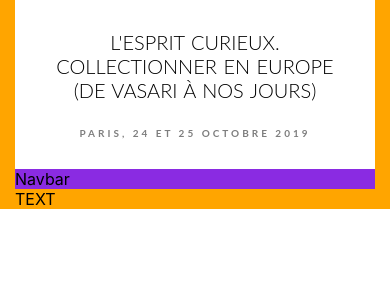
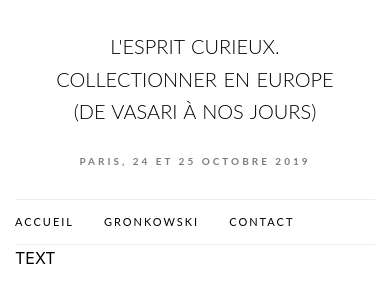
Before and after one commit to mustsee/lespritcurieux, a Nuxt app: page / in a window 390 px wide. Shown: the top 302 px of the page. Built offline with nearby package versions, Linux system fonts and the light colour scheme.

Commit message:
add css on navbar component, with multiple media queries

```diff
--- a/components/Navbar.vue
+++ b/components/Navbar.vue
@@ -1,10 +1,49 @@
 <template>
     <div class="navbar">
-        Navbar
+        <div class="menu">
+            <div class="li">Accueil</div>
+            <div class="li">Gronkowski</div>
+            <div class="li">Contact</div>
+        </div>
     </div>
 </template>
 <style lang="scss" scoped>
     .navbar {
-        background-color: blueviolet;
+        // > 1200 px : 1010px
+        // > 991 px : 940px
+        // > 768 px : 720px
+        // under : max height - mettre les icônes à ce moment là !
+        @media (min-width: 768px) {
+            align-self: center;
+            width: 720px;
+        }
+        @media (min-width: 991px) {
+            align-self: center;
+            width: 940px;
+        }
+        @media (min-width: 1200px) {
+            align-self: center;
+            width: 1010px;
+        }
+        .menu {
+            //background-color: blueviolet;
+            border-top: solid 1px #ebebeb;
+            border-bottom: solid 1px #ebebeb;
+            padding: 13px 0; // Je peux monter à 17px, pour que ce soit à 53px total
+            text-transform: uppercase;
+            font-size: 11px;
+            letter-spacing: 2px;
+            font-family: 'Lato', 'sans-serif';
+            list-style: none;
+            display: flex;
+            .li {
+                margin-right: 30px;
+                cursor: pointer;
+                &:hover {
+                    color: #b49543;
+                }
+            }
+        }
     }
+
 </style>
--- a/components/Top.vue
+++ b/components/Top.vue
@@ -20,10 +20,10 @@
         display: flex;
         flex-direction: column;
         align-items: center;
-        cursor: pointer; // onClick, go to main page
     }
     .title {
         padding-bottom: 20px;
+        cursor: pointer; // onClick, go to main page
         h1 {
             font-family: 'Lato', sans-serif;
             font-weight: 300;
--- a/layouts/default.vue
+++ b/layouts/default.vue
@@ -42,12 +42,13 @@
 
     body {
         margin: 0;
+        line-height: 1.625;
     }
 
     .page {
         display: flex;
         justify-content: center;
-        background-color: grey;
+        //background-color: grey;
     }
 
     .container {
@@ -55,7 +56,7 @@
         padding: 0 15px;
         display: flex;
         flex-direction: column;
-        background-color: orange;
+        //background-color: orange;
         @media (min-width: 991px) {
         }
     }
--- a/pages/index.vue
+++ b/pages/index.vue
@@ -14,6 +14,6 @@
   justify-content: center;
   align-items: center;
   text-align: center;
-  background-color: aquamarine;
+  //background-color: aquamarine;
 }
 </style>
```
